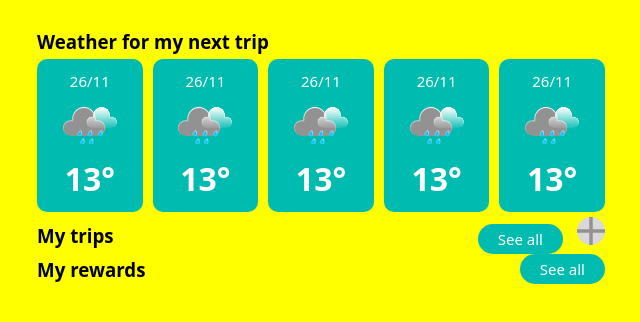
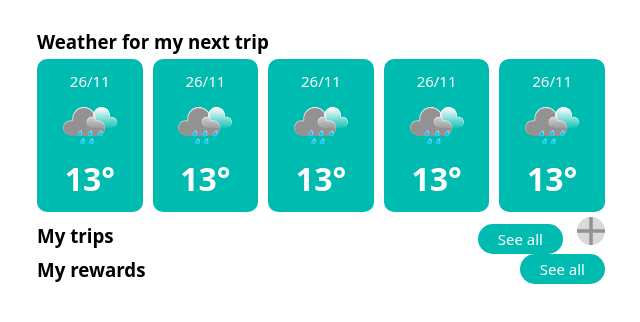
Before and after one commit to nicopicchio/flylight, a React (Create React App) app: page /home in a window 1280 px wide. Shown: the top 322 px of the page, without its empty margins (319-959 px from the left). Built offline with nearby package versions, Linux system fonts and the light colour scheme.

Commit message:
Fixed background color

```diff
--- a/src/components/Weather/Weather.css
+++ b/src/components/Weather/Weather.css
@@ -30,10 +30,6 @@
 /* Media queries */
 
 @media screen and (min-width: 500px) {
-    body {
-        background-color: yellow;
-    }
-
     .weather {
         padding: 12px;
     }
```
